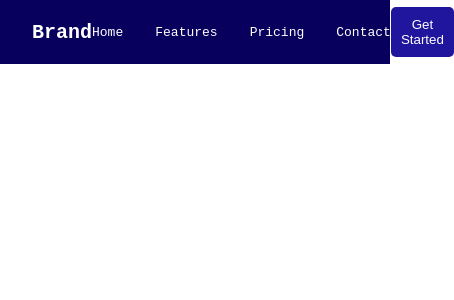
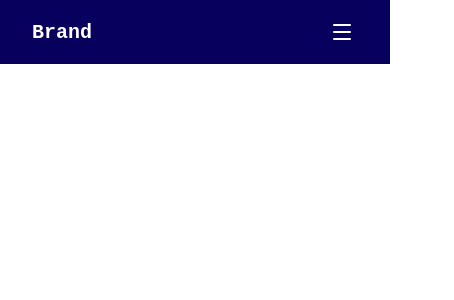
Before and after one commit to Sunjay77/zerix, a React (Vite) app: page /preview in a window 390 px wide. Shown: the top 300 px of the page, 454 px wide, since content can reach past the window. Built offline with nearby package versions, Linux system fonts and the light colour scheme.

Commit message:
Added Hamburger

```diff
--- a/src/components/Ui/Navbar/UiNavbar.tsx
+++ b/src/components/Ui/Navbar/UiNavbar.tsx
@@ -1,6 +1,9 @@
-import { LogoTxt, NavbarContent, NavCta, NavLi, NavLinks } from "./UiNavbarStyle";
+import { BurgerIcon } from "../../elements/icons/AppIcons";
+import { BurgerButton, LogoTxt, MobileMenu, MobileMenuItem, NavbarContent, NavCta, NavLi, NavLinks } from "./UiNavbarStyle";
+import React, { useState } from "react";
 
 const Navbar: React.FC = () => {
+  const [isOpen, setIsOpen] = useState(false);
   return (
     <NavbarContent>
       <LogoTxt>Brand</LogoTxt>
@@ -19,6 +22,18 @@ const Navbar: React.FC = () => {
         </NavLi>
       </NavLinks>
       <NavCta>Get Started</NavCta>
+      <BurgerButton onClick={() => setIsOpen(!isOpen)}>
+        <BurgerIcon />
+      </BurgerButton>
+
+      {isOpen && (
+        <MobileMenu>
+          <MobileMenuItem onClick={() => setIsOpen(false)}>Home</MobileMenuItem>
+          <MobileMenuItem onClick={() => setIsOpen(false)}>Features</MobileMenuItem>
+          <MobileMenuItem onClick={() => setIsOpen(false)}>Pricing</MobileMenuItem>
+          <MobileMenuItem onClick={() => setIsOpen(false)}>Contact</MobileMenuItem>
+        </MobileMenu>
+      )}
     </NavbarContent>
   );
 };
--- a/src/components/Ui/Navbar/UiNavbarStyle.ts
+++ b/src/components/Ui/Navbar/UiNavbarStyle.ts
@@ -1,6 +1,7 @@
 import styled from "styled-components";
 
 export const NavbarContent = styled.nav`
+  position: relative; /* add this */
   background: #07005c;
   display: flex;
   align-items: center;
@@ -10,7 +11,6 @@ export const NavbarContent = styled.nav`
   width: 100%;
   color: white;
 `;
-
 export const LogoTxt = styled.h1`
   font-size: 20px;
   color: white;
@@ -21,15 +21,21 @@ export const NavLinks = styled.ul`
   gap: 32px;
   list-style: none;
   color: white;
+  @media (max-width: 768px) {
+    display: none;
+  }
 `;
 
 export const NavCta = styled.button`
   border-radius: 5px;
   border: none;
-  padding: .625rem .625rem;
+  padding: 0.625rem 0.625rem;
   background: #20159d;
   color: white;
   cursor: pointer;
+  @media (max-width: 768px) {
+    display: none;
+  }
   &:hover {
     background: #372bba;
   }
@@ -38,3 +44,44 @@ export const NavCta = styled.button`
 export const NavLi = styled.li`
   cursor: pointer;
 `;
+
+// Burger Menu
+
+export const BurgerButton = styled.button`
+  gap: 5px;
+  display:none;
+  background: none;
+  border: none;
+  cursor: pointer;
+  padding: 4px;
+  color: white;
+  @media (max-width: 768px) {
+    display: flex;
+  }
+`;
+
+export const MobileMenu = styled.div`
+  position: absolute;
+  top: calc(var(--navbar-height) + 0.5rem);
+  right: 1.5rem;
+  width: 220px;
+  background: white;
+  border-radius: 12px;
+  padding: 0.5rem;
+  z-index: 100;
+  box-shadow: 0 8px 24px rgba(0, 0, 0, 0.12);
+  border: 1px solid rgba(0, 0, 0, 0.06);
+  animation:  0.2s ease forwards;
+`;
+
+export const MobileMenuItem = styled.div`
+  padding: 0.7rem 1rem;
+  font-size: 14px;
+  color: #1a1a2e;
+  border-radius: 8px;
+  cursor: pointer;
+  &:hover {
+    background: #f4f4f8;
+    color: #07005c;
+  }
+`;
```
Lines whose indentation alone changed are shown as unchanged.
